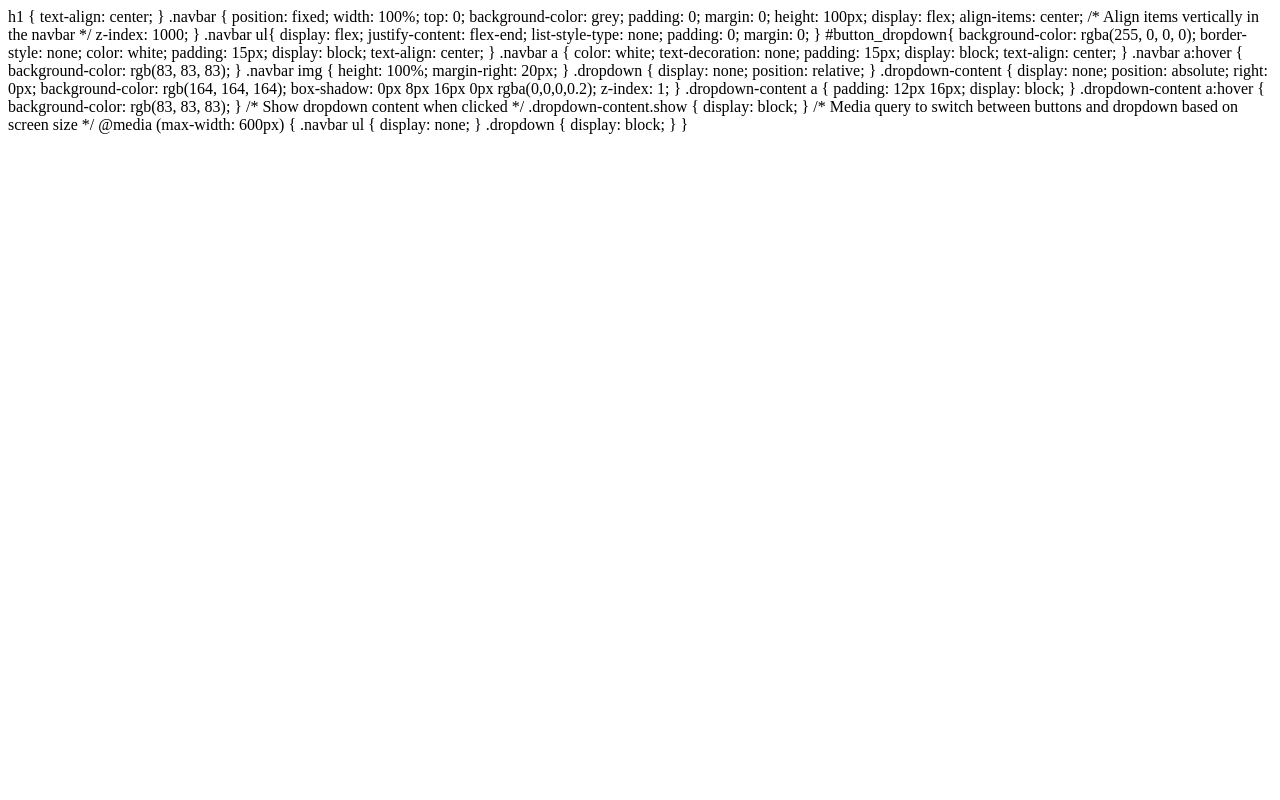
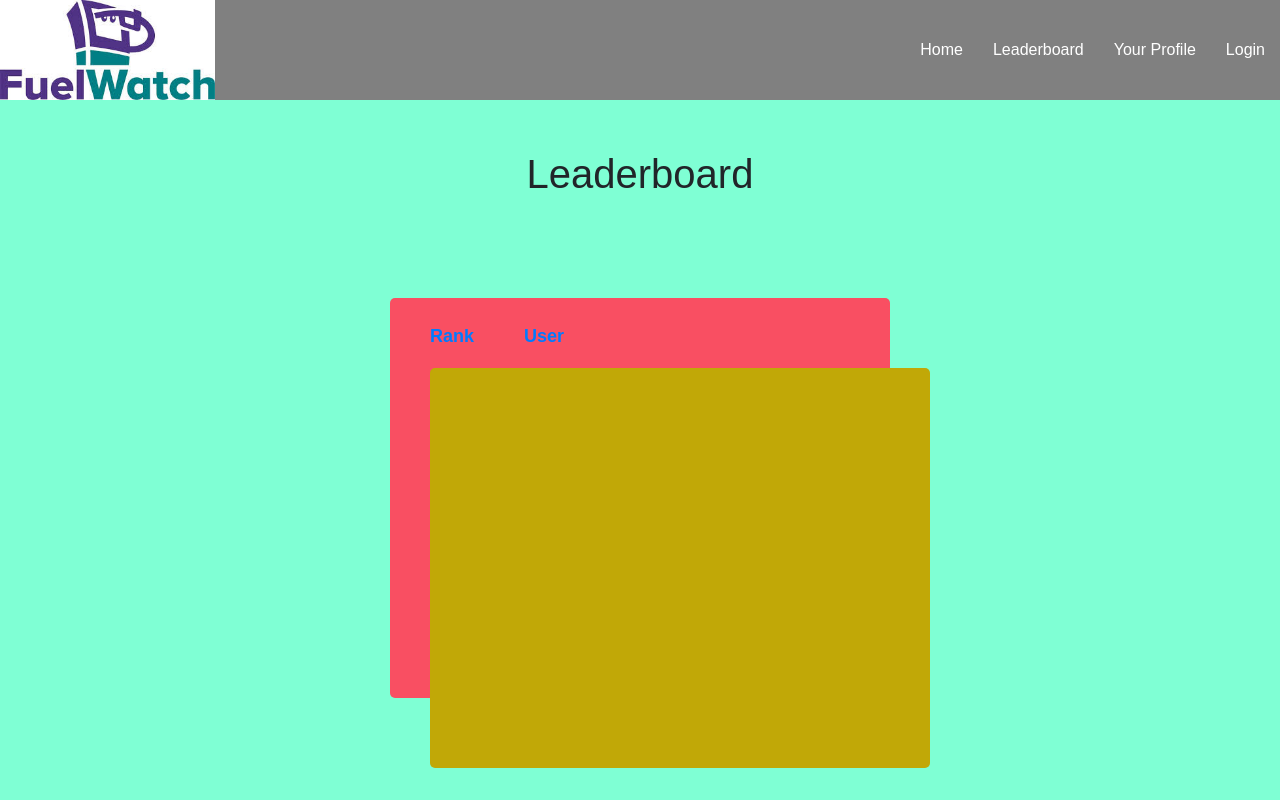
Before and after one commit to Lingwan-Peng/CITS3403-Project, a Flask app: page /leaderboard in a window 1280 px wide. Run offline with Flask 3, Linux system fonts and the light colour scheme.

Commit message:
Fixed issue where CSS was in `base.html`

```diff
--- a/app/templates/base.html
+++ b/app/templates/base.html
@@ -1,78 +1,41 @@
-h1 {
-    text-align: center;
-}
-.navbar {
-    position: fixed;
-    width: 100%;
-    top: 0;
-    background-color: grey;
-    padding: 0;
-    margin: 0;
-    height: 100px;
-    display: flex;
-    align-items: center; /* Align items vertically in the navbar */
-    z-index: 1000;
-}
-.navbar ul{
-    display: flex;
-    justify-content: flex-end;
-    list-style-type: none;
-    padding: 0;
-    margin: 0;
-}
-#button_dropdown{
-    background-color: rgba(255, 0, 0, 0);
-    border-style: none;
-    color: white;
-    padding: 15px;
-    display: block;
-    text-align: center;
-}
-.navbar a {
-    color: white;
-    text-decoration: none;
-    padding: 15px;
-    display: block;
-    text-align: center;
-}
-.navbar a:hover {
-    background-color: rgb(83, 83, 83);
-}
-.navbar img {
-    height: 100%;
-    margin-right: 20px;
-}
-.dropdown {
-    display: none;
-    position: relative;
-}
-.dropdown-content {
-    display: none;
-    position: absolute;
-    right: 0px;
-    background-color: rgb(164, 164, 164);
-    box-shadow: 0px 8px 16px 0px rgba(0,0,0,0.2);
-    z-index: 1;
-}
-.dropdown-content a {
-    padding: 12px 16px;
-    display: block;
-}
-.dropdown-content a:hover {
-    background-color: rgb(83, 83, 83);
-}
+<!DOCTYPE html>
+<html lang="en">
+<head>
+    <meta charset="UTF-8">
+    <meta name="viewport" content="width=device-width, initial-scale=1.0">
+    <link rel="stylesheet" href="https://cdn.jsdelivr.net/npm/bootstrap@4.3.1/dist/css/bootstrap.min.css" integrity="sha384-ggOyR0iXCbMQv3Xipma34MD+dH/1fQ784/j6cY/iJTQUOhcWr7x9JvoRxT2MZw1T" crossorigin="anonymous">
+    <link rel="stylesheet" href="{{url_for('static', filename='navbar.css')}}">
+    <script src="https://ajax.googleapis.com/ajax/libs/jquery/3.7.1/jquery.min.js"></script>
+    <style>
 
-/* Show dropdown content when clicked */
-.dropdown-content.show {
-    display: block;
-}
+    </style>
+    {% block head %}{% endblock %}
+</head>
+<body style="margin-top: 150px;">
+    <!-- Buttons for larger screens -->
+    <nav class="navbar">
+        <img src="{{url_for('static', filename='images/Untitled.jpg')}}" alt="Logo"> <!-- Add an image tag inside the navbar -->
+        <ul class = buttons>
+            <li><a href="{{url_for('home_func')}}">Home</a></li>
+            <li><a href="{{url_for('leaderboard_func')}}">Leaderboard</a></li>
+            <li><a href="{{url_for('profile_func')}}">Your Profile</a></li>
+            <li><a href="{{url_for('login_func')}}">Login</a></li>
+        </ul>
+        <div class="dropdown" id="dropdown">
+            <button id = "button_dropdown" onclick="toggleDropdown()">Menu</button>
+            <div class="dropdown-content" id="dropdownContent">
+                <a href="{{url_for('home_func')}}">Home</a>
+                <a href="{{url_for('leaderboard_func')}}">Leaderboard</a>
+                <a href="{{url_for('profile_func')}}">Your Profile</a>
+                <a href="{{url_for('login_func')}}">Login</a>
+            </div>
+        </div>
+    </nav>
 
-/* Media query to switch between buttons and dropdown based on screen size */
-@media (max-width: 600px) {
-    .navbar ul  {
-        display: none;
-    }
-    .dropdown {
-        display: block;
-    }
-}
+
+    {% block body %}
+    <!-- Navigation Links -->
+    {% endblock %}
+    <script src="{{url_for('static', filename='toggle_dropdown.js')}}"></script>
+</body>
+</html>
```
